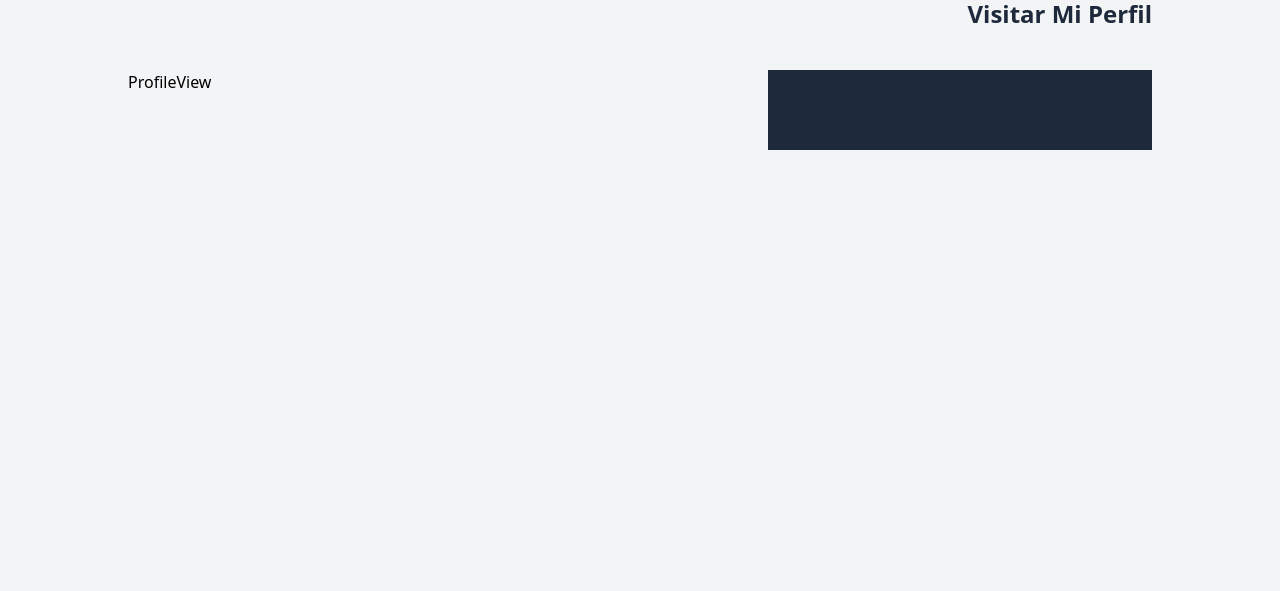
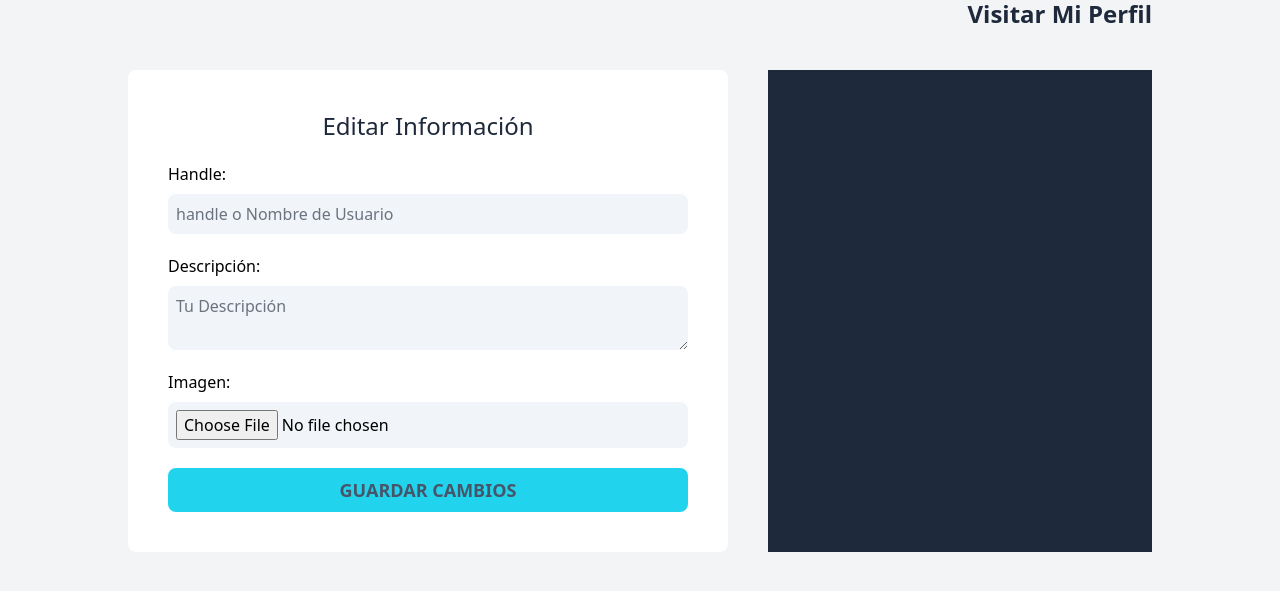
Before and after one commit to tonylex12/devtree-frontend, a React app: page /admin/profile in a window 1280 px wide. Shown: the part 239-830 px from the top of the page. Built offline with nearby package versions, Linux system fonts and the light colour scheme; no server answers; the HTML template or start-up script is replaced by a standard one.

Commit message:
ADD: getUser method with api

```diff
--- a/package.json
+++ b/package.json
@@ -11,6 +11,8 @@
   },
   "dependencies": {
     "@heroicons/react": "^2.2.0",
+    "@tanstack/react-query": "^5.62.11",
+    "@tanstack/react-query-devtools": "^5.62.11",
     "axios": "^1.7.9",
     "react": "^18.3.1",
     "react-dom": "^18.3.1",
--- /dev/null
+++ b/src/api/DevTreeAPI.ts
@@ -0,0 +1,18 @@
+import { isAxiosError } from "axios";
+import api from "../config/axios";
+
+export async function getUser() {
+  const token = localStorage.getItem("AUTH_TOKEN");
+  try {
+    const { data} = await api.get("/user", {
+      headers: {
+        Authorization: `Bearer ${token}`,
+      },
+    });
+    return data;
+  } catch (error) {
+    if(isAxiosError(error) && error.response) {
+      throw new Error(error.response.data.error);
+    }
+  }
+}
--- a/src/layouts/AppLayout.tsx
+++ b/src/layouts/AppLayout.tsx
@@ -1,8 +1,22 @@
 import { Link, Outlet } from "react-router-dom";
 import { Toaster } from "sonner";
+import { useQuery } from "@tanstack/react-query";
 import NavigationTabs from "../components/NavigationTabs";
+import { getUser } from "../api/DevTreeAPI";
 
-export default function AppLayout() {
+const AppLayout = () => {
+  const { data, isLoading, error, isError } = useQuery({
+    queryFn: getUser,
+    queryKey: ["user"],
+    retry: 1,
+    refetchOnWindowFocus: false,
+  });
+
+  console.log(data);
+  console.log(isLoading);
+  console.log(isError);
+  console.log(error?.message);
+
   return (
     <>
       <header className="bg-slate-800 py-5">
@@ -45,4 +59,6 @@
       <Toaster position="top-right" />
     </>
   );
-}
+};
+
+export default AppLayout;
--- a/src/main.tsx
+++ b/src/main.tsx
@@ -1,10 +1,17 @@
-import { StrictMode } from 'react'
-import { createRoot } from 'react-dom/client'
-import './index.css'
-import Router from './router.tsx'
+import { StrictMode } from "react";
+import { createRoot } from "react-dom/client";
+import { QueryClient, QueryClientProvider } from "@tanstack/react-query";
+import { ReactQueryDevtools } from "@tanstack/react-query-devtools";
+import "./index.css";
+import Router from "./router.tsx";
 
-createRoot(document.getElementById('root')!).render(
+const queryClient = new QueryClient();
+
+createRoot(document.getElementById("root")!).render(
   <StrictMode>
-    <Router />
-  </StrictMode>,
-)
+    <QueryClientProvider client={queryClient}>
+      <Router />
+      <ReactQueryDevtools />
+    </QueryClientProvider>
+  </StrictMode>
+);
--- a/src/views/ProfileView.tsx
+++ b/src/views/ProfileView.tsx
@@ -1,4 +1,45 @@
 const ProfileView = () => {
-  return <div>ProfileView</div>;
+  return (
+    <form className="bg-white p-10 rounded-lg space-y-5" onSubmit={() => {}}>
+      <legend className="text-2xl text-slate-800 text-center">
+        Editar Información
+      </legend>
+      <div className="grid grid-cols-1 gap-2">
+        <label htmlFor="handle">Handle:</label>
+        <input
+          type="text"
+          className="border-none bg-slate-100 rounded-lg p-2"
+          placeholder="handle o Nombre de Usuario"
+        />
+      </div>
+
+      <div className="grid grid-cols-1 gap-2">
+        <label htmlFor="description">Descripción:</label>
+        <textarea
+          className="border-none bg-slate-100 rounded-lg p-2"
+          placeholder="Tu Descripción"
+        />
+      </div>
+
+      <div className="grid grid-cols-1 gap-2">
+        <label htmlFor="handle">Imagen:</label>
+        <input
+          id="image"
+          type="file"
+          name="handle"
+          className="border-none bg-slate-100 rounded-lg p-2"
+          accept="image/*"
+          onChange={() => {}}
+        />
+      </div>
+
+      <input
+        type="submit"
+        className="bg-cyan-400 p-2 text-lg w-full uppercase text-slate-600 rounded-lg font-bold cursor-pointer"
+        value="Guardar Cambios"
+      />
+    </form>
+  );
 };
+
 export default ProfileView;
```
Also changed, not shown: 1 other file (tests, documents, lock files or other folders).
